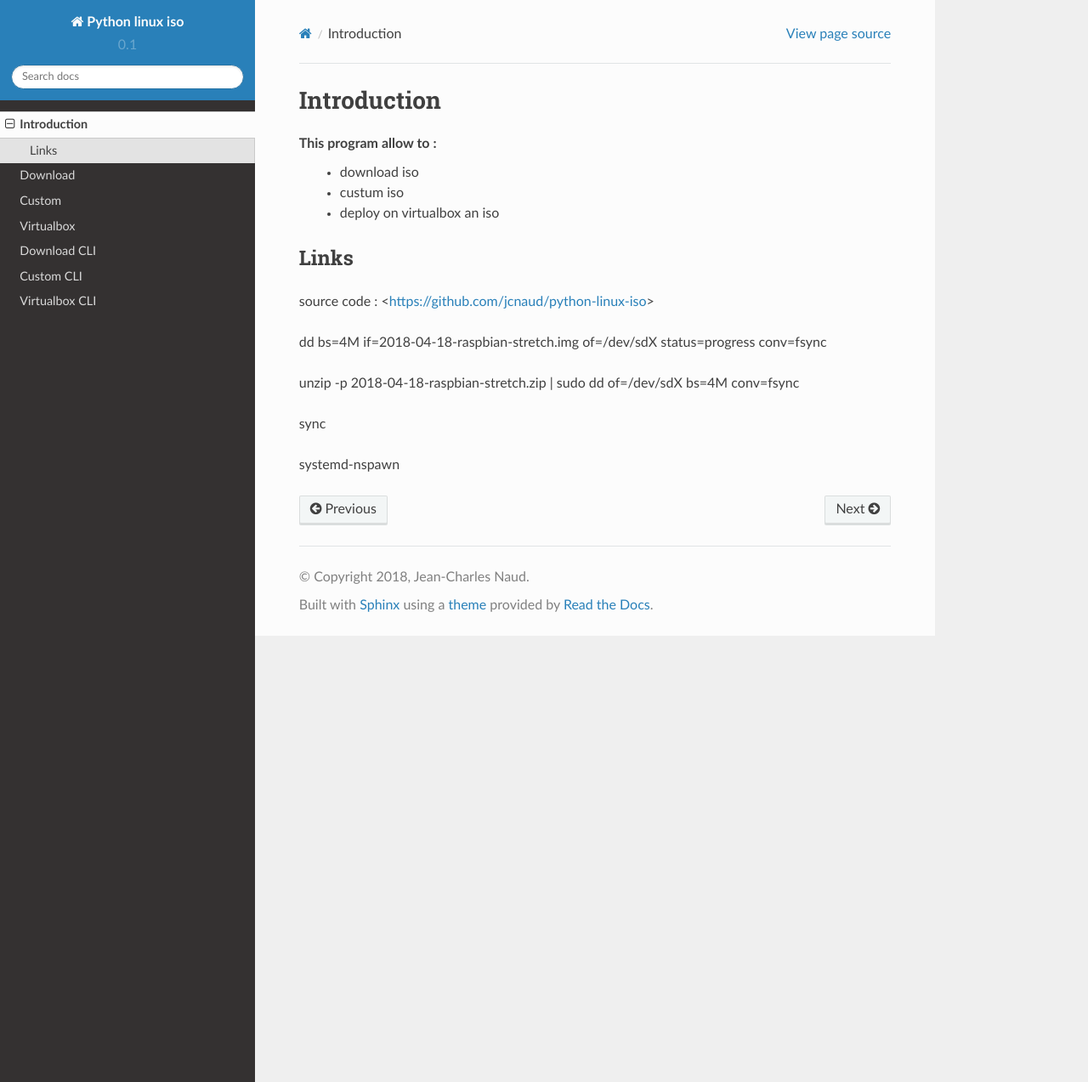
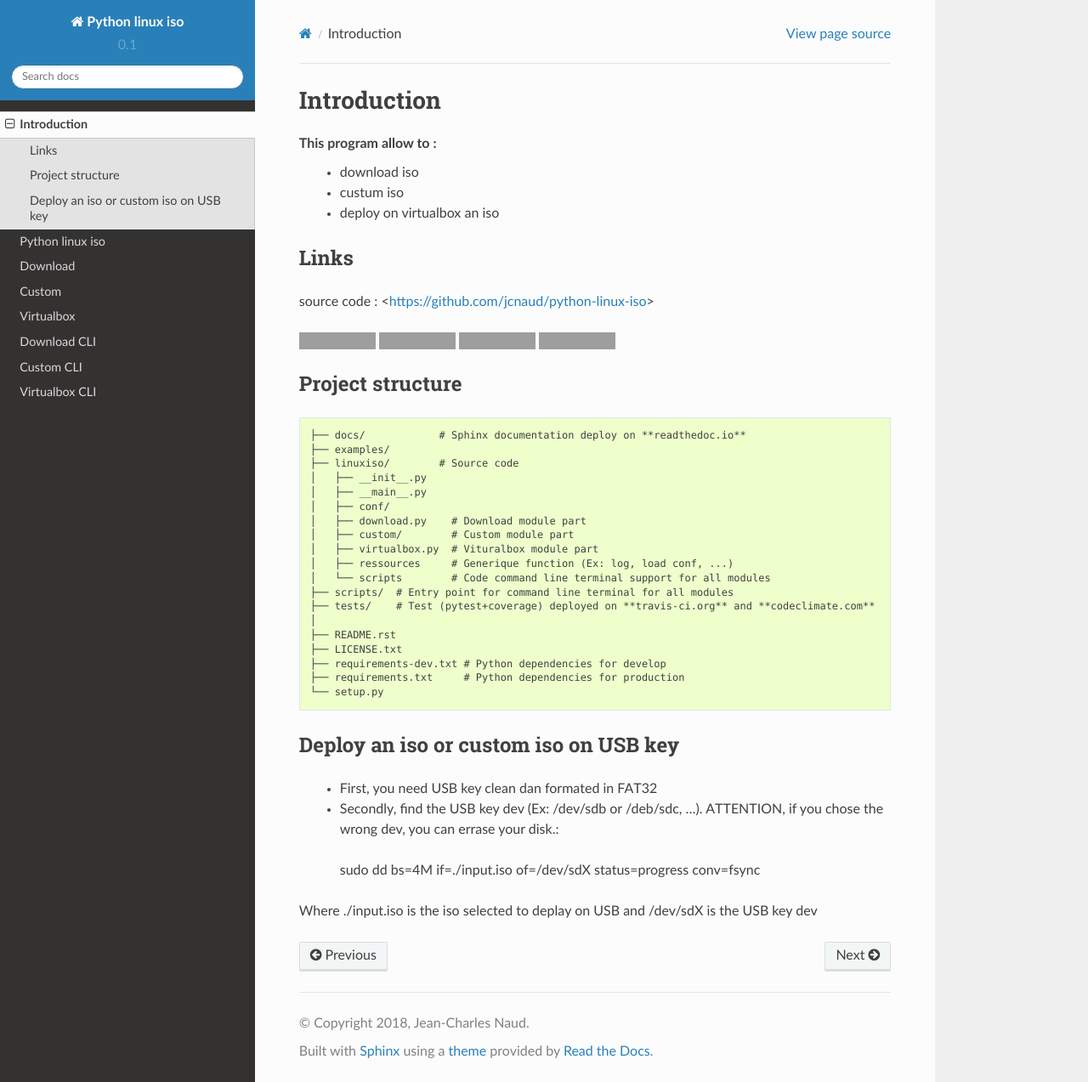
Before and after one commit to jcnaud/python-linux-iso, a Sphinx documentation site: the page built from docs/source/pages/intro.rst, in a window 1280 px wide and 1273 px high. Shown: the whole window at 85% size. Built offline with Sphinx 7.4.7 and the Read the Docs theme 2.0.0, drawn with Linux system fonts in a browser that asks for light colours; grey boxes are pictures that could not be loaded.

Commit message:
Mouv conf file in conf directory and jsonschema in ressources directories + update doc with README an tags

```diff
--- a/docs/source/index.rst
+++ b/docs/source/index.rst
@@ -12,6 +12,7 @@ Contents:
     :maxdepth: 1
 
     pages/intro
+    pages/readme
     pages/download
     pages/custom
     pages/virtualbox
--- a/docs/source/pages/intro.rst
+++ b/docs/source/pages/intro.rst
@@ -10,17 +10,61 @@ This program allow to :
 
 Links
 =====
+
 source code : <https://github.com/jcnaud/python-linux-iso>
 
 
 
+.. image:: https://readthedocs.org/projects/python-linux-iso/badge/?version=develop
+    :target: https://python-linux-iso.readthedocs.io/en/latest/?badge=develop
+    :alt: Documentation Status
+
+.. image:: https://travis-ci.org/jcnaud/python-linux-iso.svg?branch=develop
+    :target: https://travis-ci.org/jcnaud/python-linux-iso
 
 
-dd bs=4M if=2018-04-18-raspbian-stretch.img of=/dev/sdX status=progress conv=fsync
+.. image:: https://api.codeclimate.com/v1/badges/9fab9605801e7de8c05e/maintainability
+   :target: https://codeclimate.com/github/jcnaud/python-linux-iso/maintainability
+   :alt: Maintainability
+
+.. image:: https://api.codeclimate.com/v1/badges/9fab9605801e7de8c05e/test_coverage
+    :target: https://codeclimate.com/github/jcnaud/python-linux-iso/test_coverage
+    :alt: Test Coverage
+
+Project structure
+=================
+
+::
+
+  ├── docs/            # Sphinx documentation deploy on **readthedoc.io**
+  ├── examples/
+  ├── linuxiso/        # Source code
+  │   ├── __init__.py
+  │   ├── __main__.py
+  │   ├── conf/
+  │   ├── download.py    # Download module part
+  │   ├── custom/        # Custom module part
+  │   ├── virtualbox.py  # Vituralbox module part
+  │   ├── ressources     # Generique function (Ex: log, load conf, ...)
+  │   └── scripts        # Code command line terminal support for all modules
+  ├── scripts/  # Entry point for command line terminal for all modules
+  ├── tests/    # Test (pytest+coverage) deployed on **travis-ci.org** and **codeclimate.com**
+  │
+  ├── README.rst
+  ├── LICENSE.txt
+  ├── requirements-dev.txt # Python dependencies for develop
+  ├── requirements.txt     # Python dependencies for production
+  └── setup.py
 
 
-unzip -p 2018-04-18-raspbian-stretch.zip | sudo dd of=/dev/sdX bs=4M conv=fsync
+Deploy an iso or custom iso on USB key
+======================================
 
-sync
 
-systemd-nspawn
+ - First, you need USB key clean dan formated in FAT32
+ - Secondly, find the USB key dev (Ex: /dev/sdb or /deb/sdc, ...). ATTENTION, if you chose the wrong dev, you can errase your disk.::
+
+  sudo dd bs=4M if=./input.iso of=/dev/sdX status=progress conv=fsync
+
+
+Where ./input.iso is the iso selected to deplay on USB and /dev/sdX is the USB key dev
--- /dev/null
+++ b/docs/source/pages/readme.rst
@@ -0,0 +1,6 @@
+************
+Python linux iso
+************
+
+.. include:: ../../../README.rst
+  :start-after: inclusion-marker-do-not-remove
```
Also changed, not shown: README.rst (+64 -31 lines), 8 other files.
